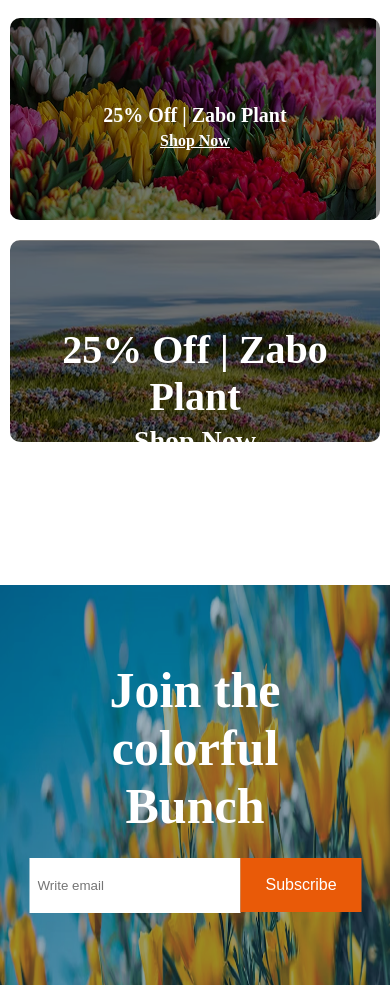
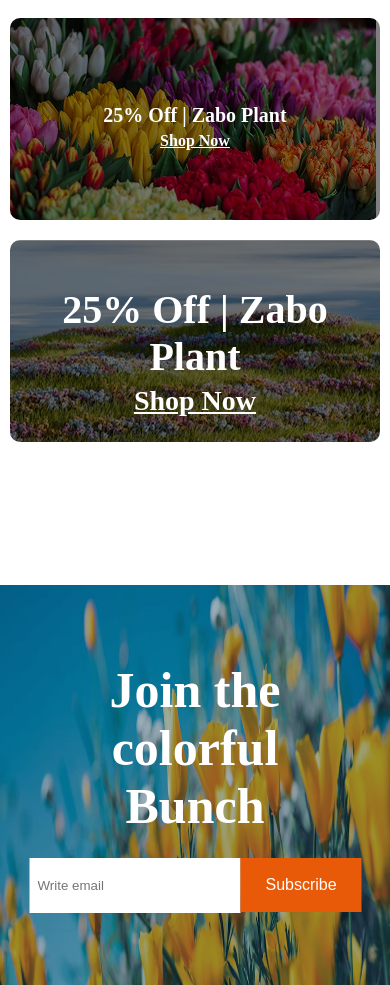
Before and after one commit to rakibul3083/assignment-web-site-repo, a plain HTML site: page index.html in a window 390 px wide. Shown: the part 5004-5989 px from the top of the page. Drawn offline with Linux system fonts and the light colour scheme.

Commit message:
style added

```diff
--- a/style.css
+++ b/style.css
@@ -435,10 +435,9 @@ nav ul li a{
         margin: 15px;
         padding: 15px;
     }
-    .title-wrap{
-
-    }
-
+     .single-img-title{
+        top: 20%;
+     }
 
 
 }
```
